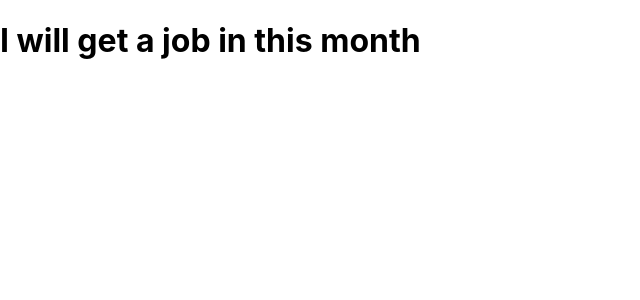
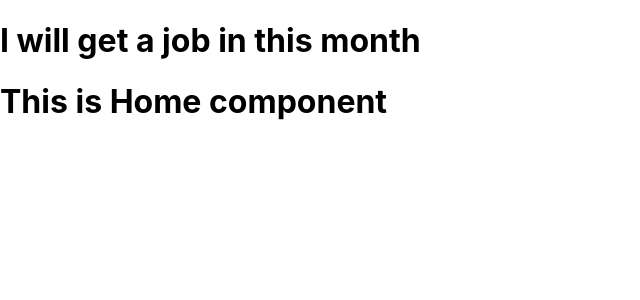
Before and after one commit to denyschornyi/google-clone, a React (Create React App) app: page / in a window 1280 px wide. Shown: the top 300 px of the page, without its empty margins (0-640 px from the left). Built offline with nearby package versions, Linux system fonts and the light colour scheme.

Commit message:
Make a short scratch with comments

```diff
--- a/src/App.js
+++ b/src/App.js
@@ -1,12 +1,18 @@
 import React from 'react';
 import './App.css';
+
+import Home from './pages/Home';
 
 function App() {
   return (
     <div className="app">
       <h1>I will get a job in this month</h1>
 
+      {/* Home (with search) */}
 
+      <Home />
+
+      {/* Search page (The results page) */}
     </div>
   );
 }
--- /dev/null
+++ b/src/pages/Home.css
@@ -0,0 +1,3 @@
+.home{
+
+}
--- /dev/null
+++ b/src/pages/Home.js
@@ -0,0 +1,27 @@
+import React from 'react'
+import './Home.css';
+
+function Home() {
+    return (
+        <div className="home">
+            <h1>This is Home component</h1>
+
+            <div className="home__header">
+                <div className="home__headerLeft">
+                    {/* Link */}
+                    {/* Link */}
+                </div>
+                <div className="home__headerRight">
+                    {/* Link */}
+                    {/* Link */}
+                    {/* Icon */}
+                    {/* Avatar */}
+                </div>
+            </div>
+
+            <div className="home__body"></div>
+        </div>
+    )
+}
+
+export default Home
```
